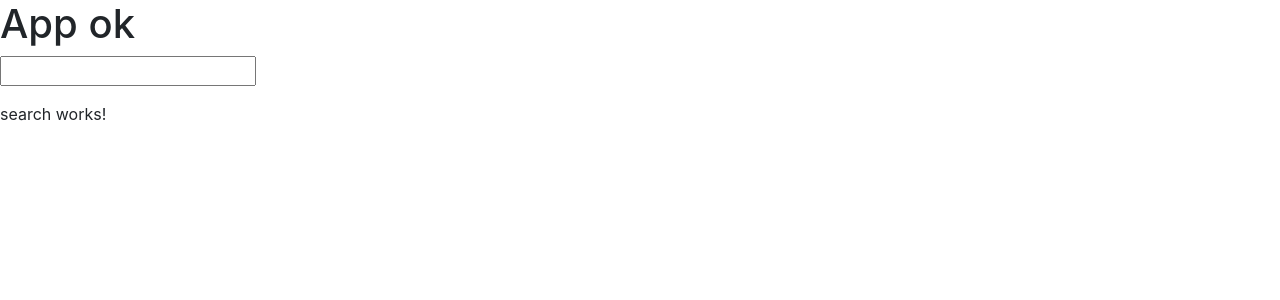
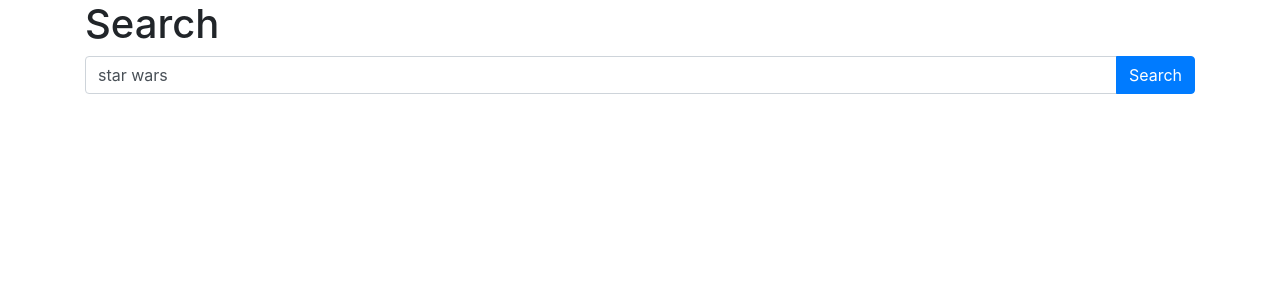
Before and after one commit to luizzzdev/tmdb, an Angular app: page /search in a window 1280 px wide. Shown: the top 300 px of the page. Built offline with nearby package versions, Linux system fonts and the light colour scheme.

Commit message:
iniciando implementacao search

```diff
--- a/src/app/app.component.html
+++ b/src/app/app.component.html
@@ -1,8 +1 @@
-<!-- * * * * * * * * * * * * * * * * * * * * * * * * * * * * * * * -->
-<!-- * * * * * * * * * * * The content below * * * * * * * * * * * -->
-
-<h1>App ok</h1>
-<input type="text" [(ngModel)]="name">
-<p>{{name}}</p>
-
 <router-outlet></router-outlet>
--- a/src/app/search/search.component.html
+++ b/src/app/search/search.component.html
@@ -1 +1,29 @@
-<p>search works!</p>
+<div class="container">
+  <h1>Search</h1>
+
+  <form  [formGroup]="searchForm" (ngSubmit)="search(searchForm.value)">
+    <div class="form-group">
+      <div class="input-group">
+        <input class="form-control" type="text" formControlName="search"/>
+
+        <div class="input-group-append">
+          <button type="submit" class="btn btn-primary">Search</button>
+        </div>
+      </div>
+    </div>
+  </form>
+
+
+  <div class="row">
+    <div class="col-4 p-4" *ngFor="let movie of movies">
+      <div class="card">
+        <img [src]="movie.poster_path" alt="" class="card-img-top">
+        <div class="card-body">
+          <h5 class="card-title">{{movie.title}}</h5>
+        </div>
+      </div>
+    </div>
+
+  </div>
+
+</div>
--- a/src/app/search/search.component.ts
+++ b/src/app/search/search.component.ts
@@ -1,4 +1,8 @@
 import { Component, OnInit } from '@angular/core';
+import {SearchService} from './search.service';
+import {FormBuilder} from '@angular/forms';
+import {Response} from '../shared/Tmdb';
+import { Movie } from '../shared/Movie';
 
 @Component({
   selector: 'app-search',
@@ -6,10 +10,23 @@ import { Component, OnInit } from '@angular/core';
   styleUrls: ['./search.component.sass']
 })
 export class SearchComponent implements OnInit {
+  searchForm;
+  movies: Array<Movie> = [];
 
-  constructor() { }
+  constructor(private searchService: SearchService, private formBuilder: FormBuilder) {
+    this.searchForm = this.formBuilder.group({
+      search: 'star wars'
+    });
+  }
 
   ngOnInit(): void {
   }
 
+  search(formData) {
+    this.searchService.search(formData.search).subscribe((response: Response<Movie>) => {
+      this.movies = response.results.map(
+        (movie: Movie) => ({ ...movie, poster_path: 'http://image.tmdb.org/t/p/w500/' + movie.poster_path})
+      );
+    });
+  }
 }
--- /dev/null
+++ b/src/app/search/search.service.ts
@@ -0,0 +1,22 @@
+import { Injectable } from '@angular/core';
+import {HttpClient} from '@angular/common/http';
+
+@Injectable({
+  providedIn: 'root'
+})
+export class SearchService {
+
+  constructor(private http: HttpClient) {
+
+  }
+
+  search(query: string) {
+    const params = {
+      api_key: '7378f2aee1d04b6f69ef4bda674b4a91',
+      query
+    }
+
+    const url = 'https://api.themoviedb.org/3/search/multi'
+    return this.http.get(url, { params })
+  }
+}
--- /dev/null
+++ b/src/app/shared/Movie.ts
@@ -0,0 +1,17 @@
+export interface Movie {
+  poster_path: string;
+  popularity: number;
+  vote_count: number;
+  video: boolean;
+  media_type: string;
+  id: number;
+  adult: boolean;
+  backdrop_path: string;
+  original_language: string;
+  original_title: string;
+  genre_ids: number[];
+  title: string;
+  vote_average: number;
+  overview: string;
+  release_date: string;
+}
--- /dev/null
+++ b/src/app/shared/Tmdb.ts
@@ -0,0 +1,6 @@
+export interface Response<T> {
+  page: number;
+  results: Array<T>;
+  total_pages: number;
+  total_results: number;
+}
```
Also changed, not shown: src/app/app.module.ts (+5 -2 lines), 1 other file (tests, documents, lock files or other folders).
